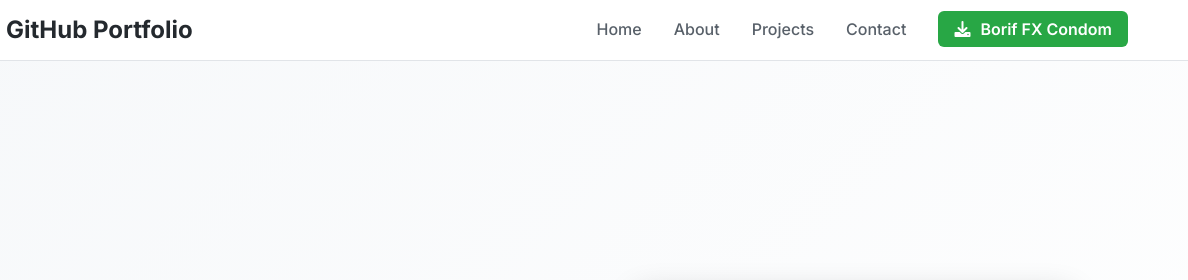
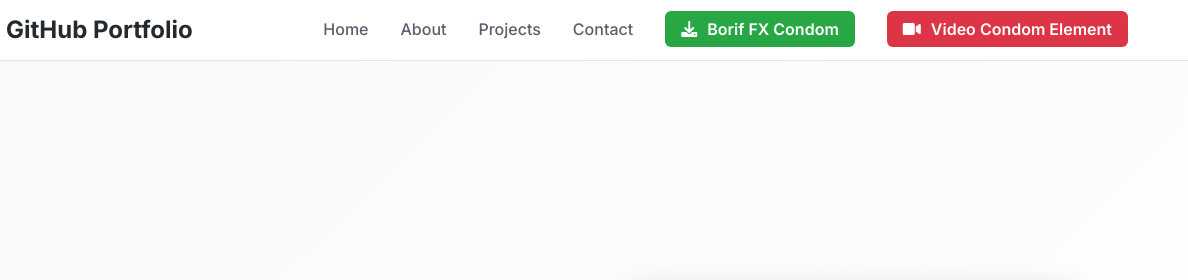
Before and after one commit to ngrx10k/FINAL-MAIN, a plain HTML site: page index.html in a window 1280 px wide. Shown: the top 280 px of the page, 92-1280 px from the left. Drawn offline with Linux system fonts and the light colour scheme.

Commit message:
Add files via upload

```diff
--- a/index.html
+++ b/index.html
@@ -23,6 +23,9 @@
                 <li><a href="#contact" class="nav-link">Contact</a></li>
                 <li><a href="https://mega.nz/file/zbYHgLYb#4OkvOFPHAjFtbxmaYBZx8olESeW3_vXIGnEx9Keh2O0" class="nav-link download-btn" target="_blank">
                     <i class="fas fa-download"></i> Borif FX Condom
+                </a></li>
+                <li><a href="https://mega.nz/file/yboDFBQJ#zmP6I886r6TH-g0RccOhGG-dh9ykQpyKrAUw72bQRDI" class="nav-link download-btn-2" target="_blank">
+                    <i class="fas fa-video"></i> Video Condom Element
                 </a></li>
             </ul>
             <div class="hamburger">
--- a/styles.css
+++ b/styles.css
@@ -112,6 +112,29 @@ body {
 }
 
 .download-btn i {
+    margin-right: 6px;
+}
+
+.download-btn-2 {
+    background: #dc3545 !important;
+    color: white !important;
+    padding: 8px 16px !important;
+    border-radius: 6px !important;
+    font-weight: 600 !important;
+    transition: all 0.3s ease !important;
+}
+
+.download-btn-2:hover {
+    background: #c82333 !important;
+    transform: translateY(-2px) !important;
+    box-shadow: 0 4px 12px rgba(220, 53, 69, 0.3) !important;
+}
+
+.download-btn-2::after {
+    display: none !important;
+}
+
+.download-btn-2 i {
     margin-right: 6px;
 }
 
@@ -666,7 +689,8 @@ section {
         justify-content: center;
     }
 
-    .download-btn {
+    .download-btn,
+    .download-btn-2 {
         margin-top: 1rem;
         text-align: center;
         display: block;
```
